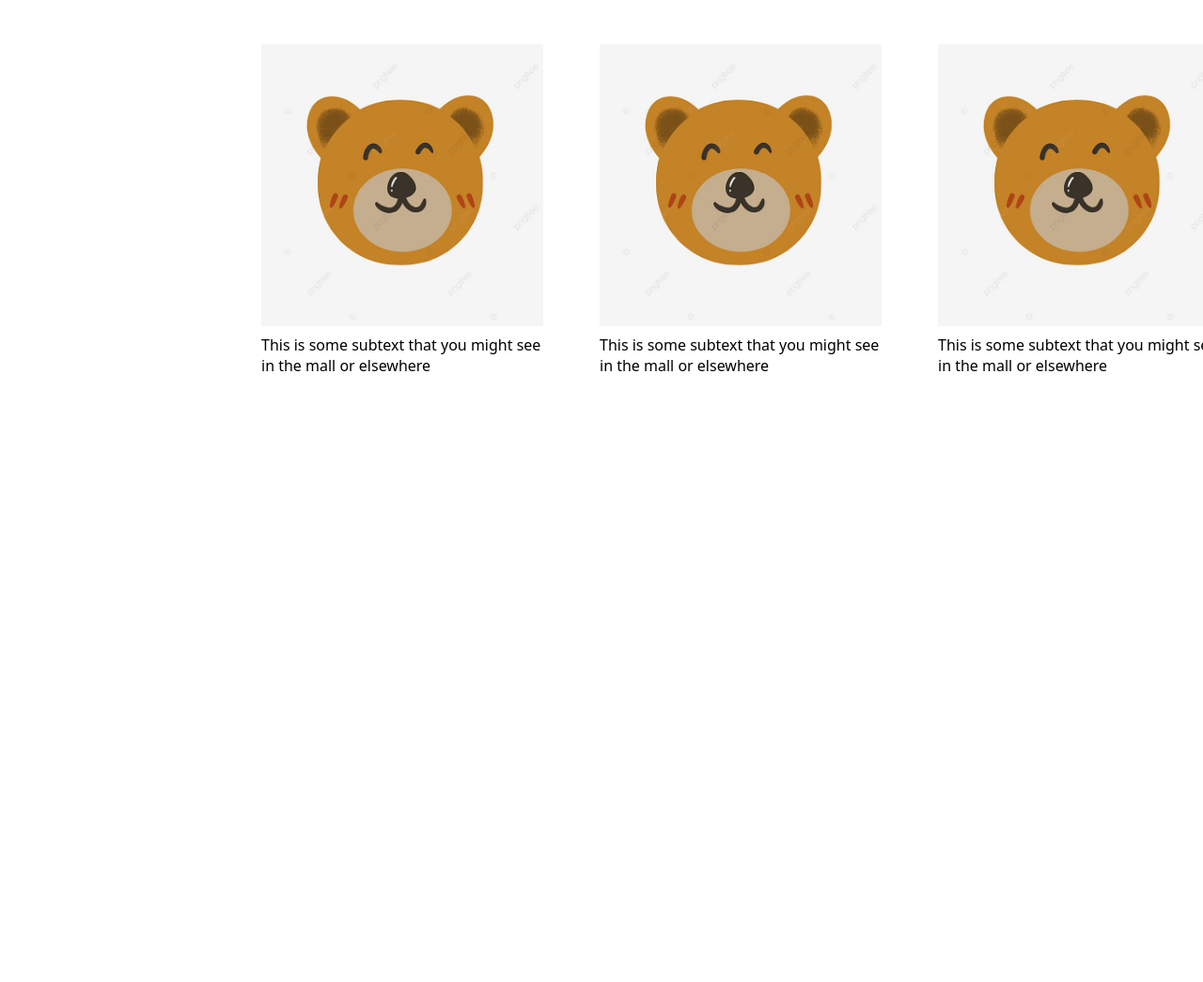
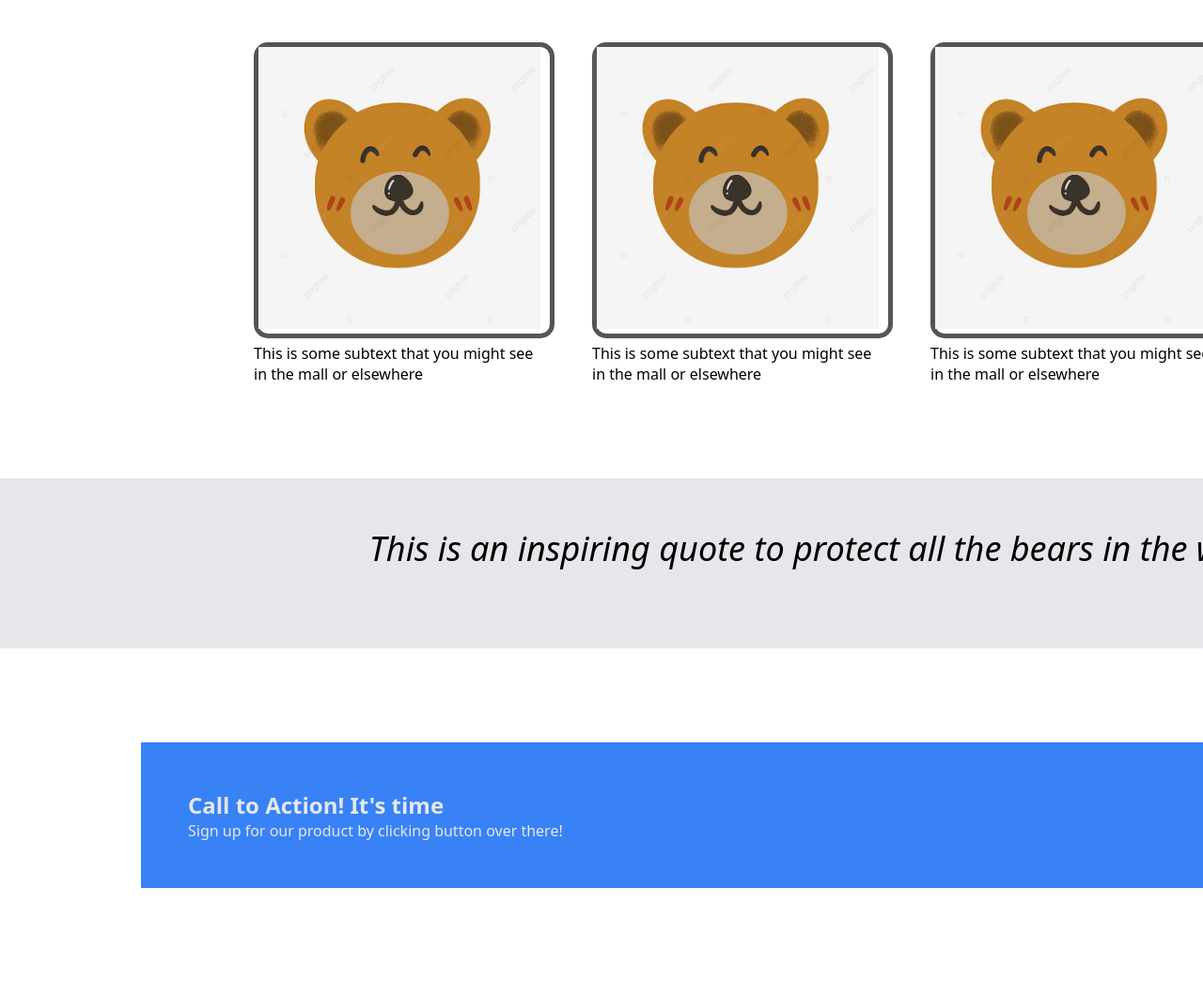
Before and after one commit to bluebluebear19/odin-project, a plain HTML site: page index.html in a window 1280 px wide. Shown: the part 780-1825 px from the top of the page at 94% size. Before the commit the page ends 1280 px from the top, so only its background shows below. Drawn offline with Linux system fonts and the light colour scheme.

Commit message:
Tinggal pisahin jenis button dan border image

```diff
--- a/index.html
+++ b/index.html
@@ -48,9 +48,25 @@
               <div class ="image1"><img src="images/bear.png" style="width: 300px; height: auto;"></div>
               <p>This is some subtext that you might see in the mall or elsewhere</p>
             </div>
-
          </div>
       </div>
 
+
+      <div class="container3">
+        <h6>This is an inspiring quote to protect all the bears in the world at all cost</h6>
+        <h7>- Thor, God of Thunder</h7>
+      </div>
+
+      <div class="container4">
+        <div class="callaction">
+          <h8>Call to Action! It's time</h8>
+          <h9>Sign up for our product by clicking button over there!</h9>
+        </div>
+
+     <button type="button2">Sign Up</button>
+
+      </div>
+
+
 </body>
 </html>
--- a/style.css
+++ b/style.css
@@ -12,7 +12,7 @@
   }
 
   h2 {
-    width: 700px;
+    width: 900px;
   }
 
   .container {
@@ -23,7 +23,7 @@
   }
 
   .title {
-    width: 1000px;
+    width: 1200px;
     height: 500px;
     background-color: #1f2937;
     padding: 20px;
@@ -61,7 +61,7 @@ h3 {
     color: #ffffff;
     margin: 100px;
     margin-top: 0px;
-    margin-bottom: 0px;
+    margin-bottom: 30px;
     font-family: system-ui, -apple-system, BlinkMacSystemFont, 'Segoe UI', Roboto, Oxygen, Ubuntu, Cantarell, 'Open Sans', 'Helvetica Neue', sans-serif;
   }
 
@@ -73,8 +73,8 @@ h3 {
     text-decoration: none;
     display: inline-block;
     font-size: 16px;
-    margin-top: 30px;
     border-radius: 5px;
+    height: 50px;
   }
 
   .threelinks
@@ -117,8 +117,10 @@ h4 {
 }
 
 .image1 {
-  width: 300px;
+  width: 310px;
   height: auto;
+  border-radius: 15px;
+  border: 5px solid #555;
 }
 
 p {
@@ -128,3 +130,70 @@ p {
   margin-bottom: 0px;
   font-family: system-ui, -apple-system, BlinkMacSystemFont, 'Segoe UI', Roboto, Oxygen, Ubuntu, Cantarell, 'Open Sans', 'Helvetica Neue', sans-serif;
 }
+
+.container3 {
+  background-color: #E5E7EB;
+  width: 1920px;
+  display: flex;
+  flex-direction: column;
+}
+
+h6 {
+  font-size: 36px;
+  font-weight: 100;
+  font-style: italic;
+  text-align: center;
+  margin-bottom: 10px;
+  margin-top: 50px;
+}
+
+h7 {
+  font-weight: bold;
+  text-align: right;
+  margin-right: 300px;
+  margin-bottom: 50px;
+}
+
+body {
+  font-family: system-ui, -apple-system, BlinkMacSystemFont, 'Segoe UI', Roboto, Oxygen, Ubuntu, Cantarell, 'Open Sans', 'Helvetica Neue', sans-serif;
+  margin: 0px;
+}
+
+.container4 {
+  width: 1600px;
+  background-color: #3882f6;
+  margin: 100px;
+  margin-left: 150px;
+  display: flex;
+  align-items: center;
+}
+
+.callaction {
+  padding: 50px;
+  color: #E5E7EB;
+  display: flex;
+  flex-direction: column;
+  width: 1200px;
+}
+
+h8 {
+  font-size: 24px;
+  font-weight: 900;
+}
+
+h9 {
+  font-size: 16px;
+}
+
+.button2 {
+  background-color: #3882f6;
+  color: white;
+  padding: 15px 32px;
+  text-align: center;
+  text-decoration: none;
+  display: inline-block;
+  font-size: 16px;
+  border-radius: 5px;
+  height: 50px;
+  border-color: azure;
+}
```
